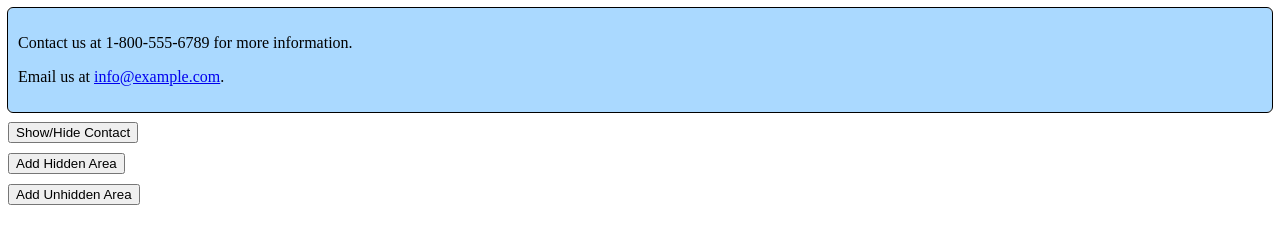
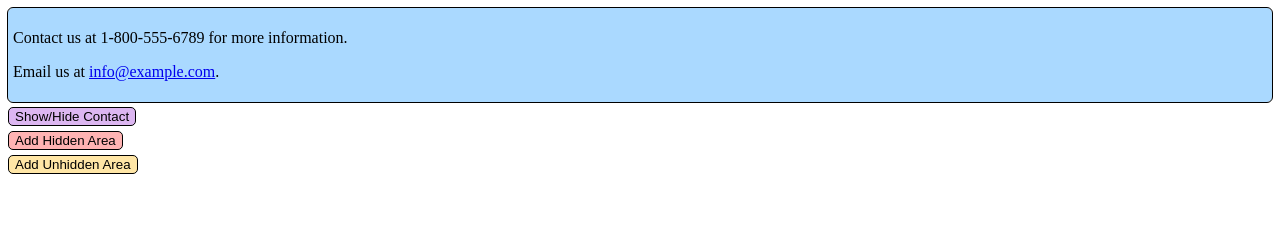
Before and after one commit to dilijev/testcases, a plain HTML site: page hidden-content.html in a window 1280 px wide. Drawn offline with Linux system fonts and the light colour scheme.

Commit message:
More styles clarity

```diff
--- a/hidden-content.html
+++ b/hidden-content.html
@@ -5,14 +5,18 @@
     <meta name="viewport" content="width=device-width, initial-scale=1.0" />
     <title>Hidden Content Test</title>
     <style>
+      button {
+        border-radius: 5px;
+        border: 1px solid black;
+      }
       .hidden {
         display: none;
       }
       .outline {
         outline: 1px solid black;
         border-radius: 5px;
-        padding: 10px;
-        margin-bottom: 10px;
+        padding: 5px;
+        margin-bottom: 5px;
       }
       .static-public {
         background-color: #aad9ff;
@@ -27,7 +31,7 @@
         background-color: #ffb3b3;
       }
       .button-wrapper {
-        margin-bottom: 10px;
+        margin-bottom: 5px;
       }
     </style>
   </head>
@@ -37,7 +41,7 @@
       <p>Email us at <a href="mailto:info@example.com">info@example.com</a>.</p>
     </div>
     <div class="button-wrapper">
-      <button id="toggleButton">Show/Hide Contact</button>
+      <button id="toggleButton" class="static-private">Show/Hide Contact</button>
     </div>
     <div class="hidden outline static-private">
       <p>Hidden contact number: 1-234-555-6789</p>
@@ -47,10 +51,14 @@
       </p>
     </div>
     <div class="button-wrapper">
-      <button id="addHiddenAreaButton">Add Hidden Area</button>
+      <button id="addHiddenAreaButton" class="dynamic-private">
+        Add Hidden Area
+      </button>
     </div>
     <div class="button-wrapper">
-      <button id="addUnhiddenAreaButton">Add Unhidden Area</button>
+      <button id="addUnhiddenAreaButton" class="dynamic-public">
+        Add Unhidden Area
+      </button>
     </div>
     <div id="dynamicHiddenArea">
       <!-- Starts intentionally empty -->
@@ -79,15 +87,16 @@
         const newHiddenDiv = document.createElement("div");
         newHiddenDiv.className = "hidden outline dynamic-private";
         newHiddenDiv.innerHTML = `
-        <p>Hidden contact number: 1-234-555-6789</p>
-        <p>Hidden contact email: <a href="mailto:dynamic@example.com">dynamic@example.com</a></p>
-      `;
+          <p>Hidden contact number: 1-234-555-6789</p>
+          <p>Hidden contact email: <a href="mailto:dynamic@example.com">dynamic@example.com</a></p>
+        `;
 
         const toggleNewButton = document.createElement("button");
         toggleNewButton.textContent = "Show/Hide Contact";
-        toggleNewButton.className = "toggleNewButton";
+        toggleNewButton.className = "toggleNewButton dynamic-private";
 
         const toggleNewButtonWrapper = document.createElement("div");
+        toggleNewButtonWrapper.className = "button-wrapper";
         toggleNewButtonWrapper.appendChild(toggleNewButton);
 
         hiddenAreasContainer.appendChild(toggleNewButtonWrapper);
```
